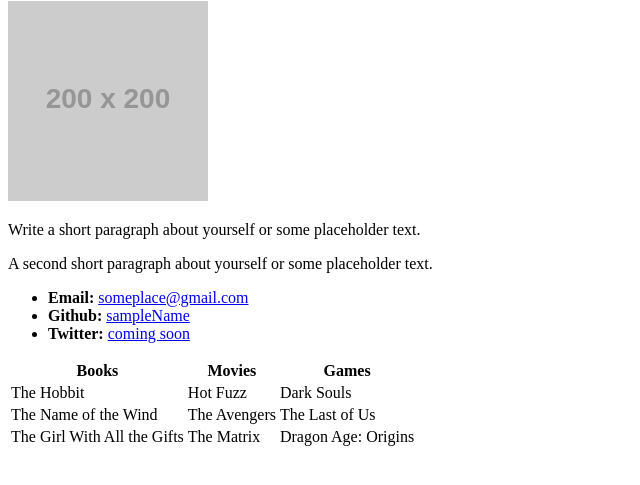
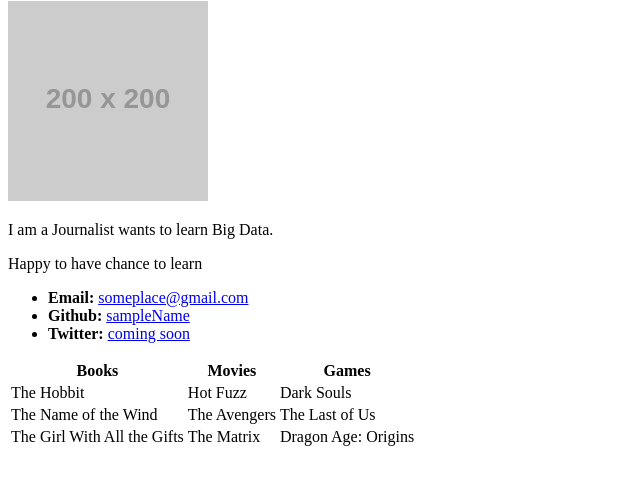
Before and after one commit to Cwdwang/github.io, a plain HTML site: page index.html in a window 1280 px wide. Shown: the part 79-564 px from the top of the page, without its empty margins (0-640 px from the left). Drawn offline with Linux system fonts and the light colour scheme; placeholder pictures from the web are drawn by us.

Commit message:
Update index.html

```diff
--- a/index.html
+++ b/index.html
@@ -11,8 +11,8 @@
 
  <img src="https://placehold.it/200x200" alt="Your Name">
 
- <p>Write a short paragraph about yourself or some placeholder text.</p>
- <p>A second short paragraph about yourself or some placeholder text.</p>
+ <p>I am a Journalist wants to learn Big Data.</p>
+ <p>Happy to have chance to learn</p>
 
  <ul>
    <li><strong>Email:</strong> <a href="#">someplace@gmail.com</a></li>
```
